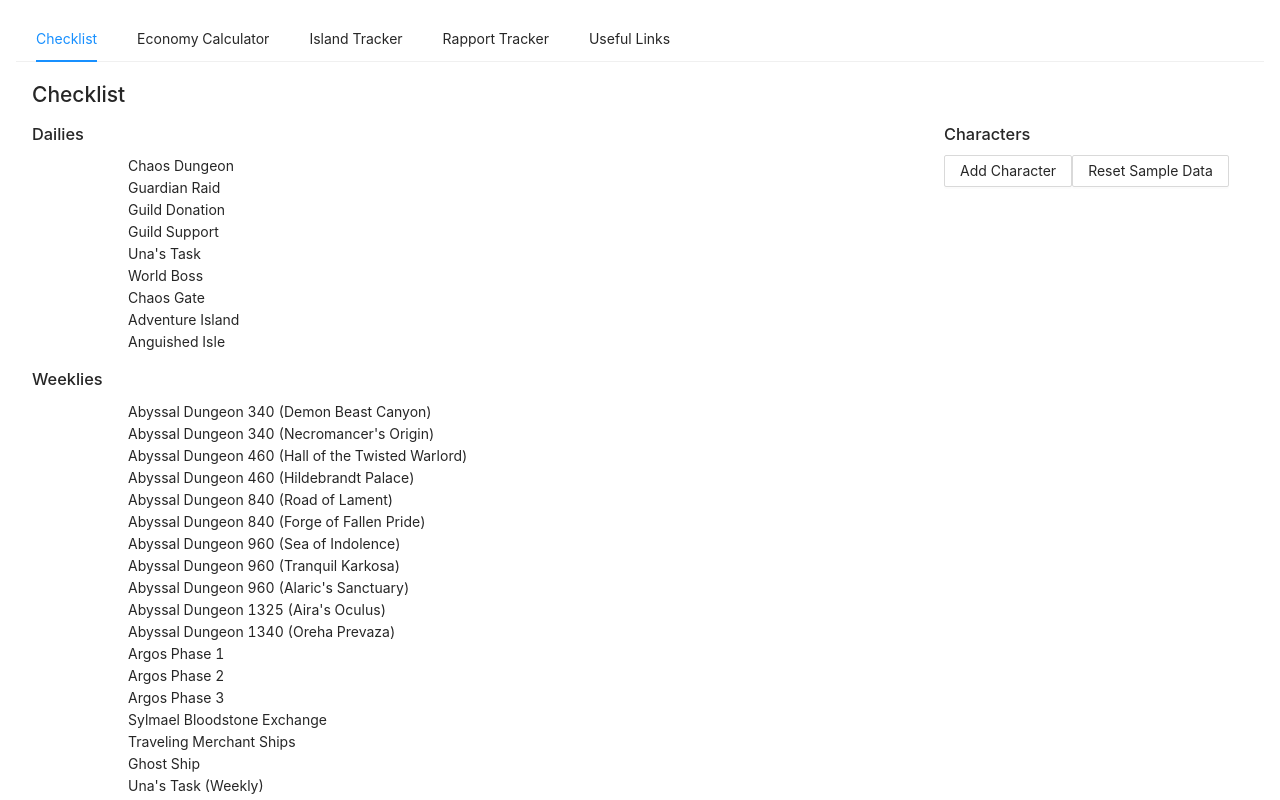
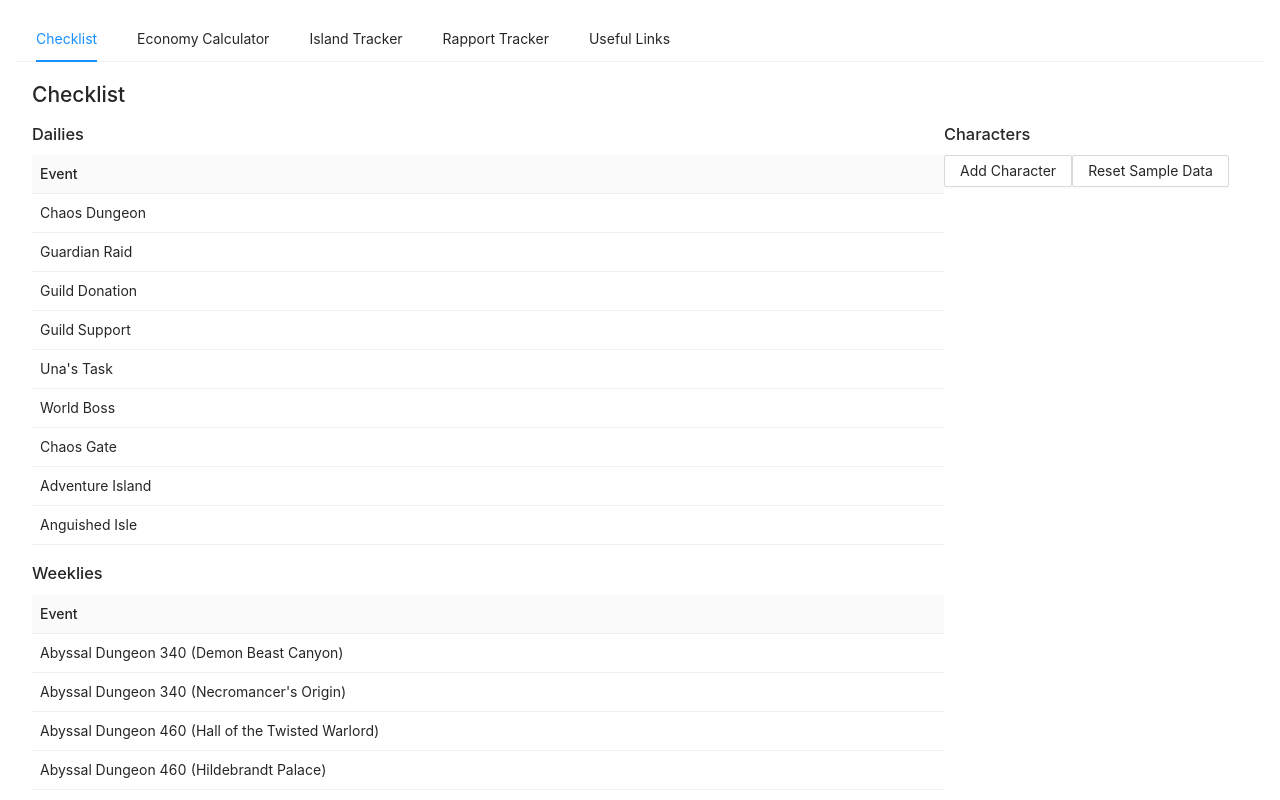
Before and after one commit to arlenpan/seventhark, a Next.js app: page / in a window 1280 px wide. Built offline with nearby package versions, Linux system fonts and the light colour scheme.

Commit message:
convert rows to table instead

```diff
--- /dev/null
+++ b/src/api/checklist.js
@@ -0,0 +1,3 @@
+export const updateItem = ({ state, charName, eventKey }) => {};
+
+export const resetItems = () => {};
--- a/src/components/CharacterPanel/CharacterPanel.jsx
+++ b/src/components/CharacterPanel/CharacterPanel.jsx
@@ -15,6 +15,7 @@ export default function CharacterPanel({ characters, onUpdate }) {
     const handleSubmitCreate = (character) => {
         createCharacter(character);
         onUpdate();
+        setCreatePanel(false);
     };
 
     const handleDelete = (character) => {
@@ -40,7 +41,9 @@ export default function CharacterPanel({ characters, onUpdate }) {
                     onClose={() => setCreatePanel(false)}
                 />
             )}
-            <Button onClick={() => setCreatePanel(true)}>Add Character</Button>
+            {!showCreatePanel && (
+                <Button onClick={() => setCreatePanel(true)}>Add Character</Button>
+            )}
             <Button onClick={handleResetCharacters}>Reset Sample Data</Button>
         </div>
     );
--- a/src/components/ChecklistPanel/ChecklistPanel.jsx
+++ b/src/components/ChecklistPanel/ChecklistPanel.jsx
@@ -1,21 +1,54 @@
-import { DAILIES, WEEKLIES } from 'src/data/events';
-import ChecklistRow from './ChecklistRow';
+import { Checkbox, Table } from "antd";
+import { DAILIES, WEEKLIES } from "src/data/events";
+import ChecklistRow from "./ChecklistRow";
 
 export default function ChecklistPanel({ characters }) {
+    const checkboxColumns = characters.map((char) => ({
+        title: char.name,
+        dataIndex: char.name,
+        key: char.name,
+        width: '80px'
+    }));
+
+    const columns = [...checkboxColumns, { title: "Event", dataIndex: "event", key: "event" }];
+
+    const buildTableData = (events) => {
+        return events.map((event) => {
+            const baseFields = { event: event.name };
+            const characterFields = {};
+            characters.forEach(
+                (char) => (characterFields[char.name] = renderCharacterField(char, event))
+            );
+            return { ...characterFields, ...baseFields };
+        });
+    };
+
+    const renderCharacterField = (char, event) => {
+        return (
+            <div>
+                {[...Array(event.quantity).keys()].map((i) => (
+                    <Checkbox key={i} disabled={event.ilvl && char.ilvl < event.ilvl} />
+                ))}
+            </div>
+        );
+    };
+
     return (
         <div>
             <h3>Dailies</h3>
-            <ul>
-                {DAILIES.map((daily) => (
-                    <ChecklistRow key={daily.id} item={daily} characters={characters} />
-                ))}
-            </ul>
-            <h3>Weeklies</h3>
-            <ul>
-                {WEEKLIES.map((weekly) => (
-                    <ChecklistRow key={weekly.id} item={weekly} characters={characters} />
-                ))}
-            </ul>
+            <Table
+                columns={columns}
+                dataSource={buildTableData(DAILIES)}
+                size="small"
+                pagination={false}
+            />
+            <h3 className="m-ts">Weeklies</h3>
+            <Table
+                columns={columns}
+                dataSource={buildTableData(WEEKLIES)}
+                size="small"
+                pagination={false}
+            />
         </div>
     );
 }
--- a/src/components/ChecklistPanel/ChecklistRow.jsx
+++ b/src/components/ChecklistPanel/ChecklistRow.jsx
@@ -1,11 +1,16 @@
-import { Checkbox } from 'antd';
+import { Checkbox } from "antd";
 
 export default function ChecklistRow({ item, characters }) {
     return (
         <ol className="d-flex-center">
-            {characters.map((char) => (
-                <Checkbox key={char.name} />
-            ))}
+            {characters.map((char, i) => {
+                return (
+                    <>
+                        <Checkbox key={char.name} disabled={item.ilvl && char.ilvl < item.ilvl} />
+                        {i < characters.length - 1 && <span className="m-ls m-rs">|</span>}
+                    </>
+                );
+            })}
             <span className="m-ls">{item.name}</span>
         </ol>
     );
--- a/src/data/events.js
+++ b/src/data/events.js
@@ -85,7 +85,7 @@ const WEEKLY_ABYSSAL_DUNGEON_960_3 = {
 };
 const WEEKLY_ABYSSAL_DUNGEON_1325_1 = {
     id: 'abyssal_dungeon_1325_1',
-    name: `Abyssal Dungeon 1325 (Aira's Oculus)`,
+    name: `Abyssal Dungeon 1325/1370 (Aira's Oculus)`,
     quantity: 1,
     tier: 3,
     ilvl: 1340,
@@ -93,7 +93,7 @@ const WEEKLY_ABYSSAL_DUNGEON_1325_1 = {
 };
 const WEEKLY_ABYSSAL_DUNGEON_1340_1 = {
     id: 'abyssal_dungeon_1340_1',
-    name: 'Abyssal Dungeon 1340 (Oreha Prevaza)',
+    name: 'Abyssal Dungeon 1340/1370 (Oreha Prevaza)',
     quantity: 1,
     tier: 3,
     ilvl: 1340,
--- a/src/pages/_document.jsx
+++ b/src/pages/_document.jsx
@@ -3,7 +3,9 @@ import { Html, Head, Main, NextScript } from 'next/document';
 export default function Document() {
     return (
         <Html>
-            <Head />
+            <Head>
+                <title>Seventh Ark</title>
+            </Head>
             <body>
                 <Main />
                 <NextScript />
```
Also changed, not shown: src/docs/models.md (+15 -0 lines).
